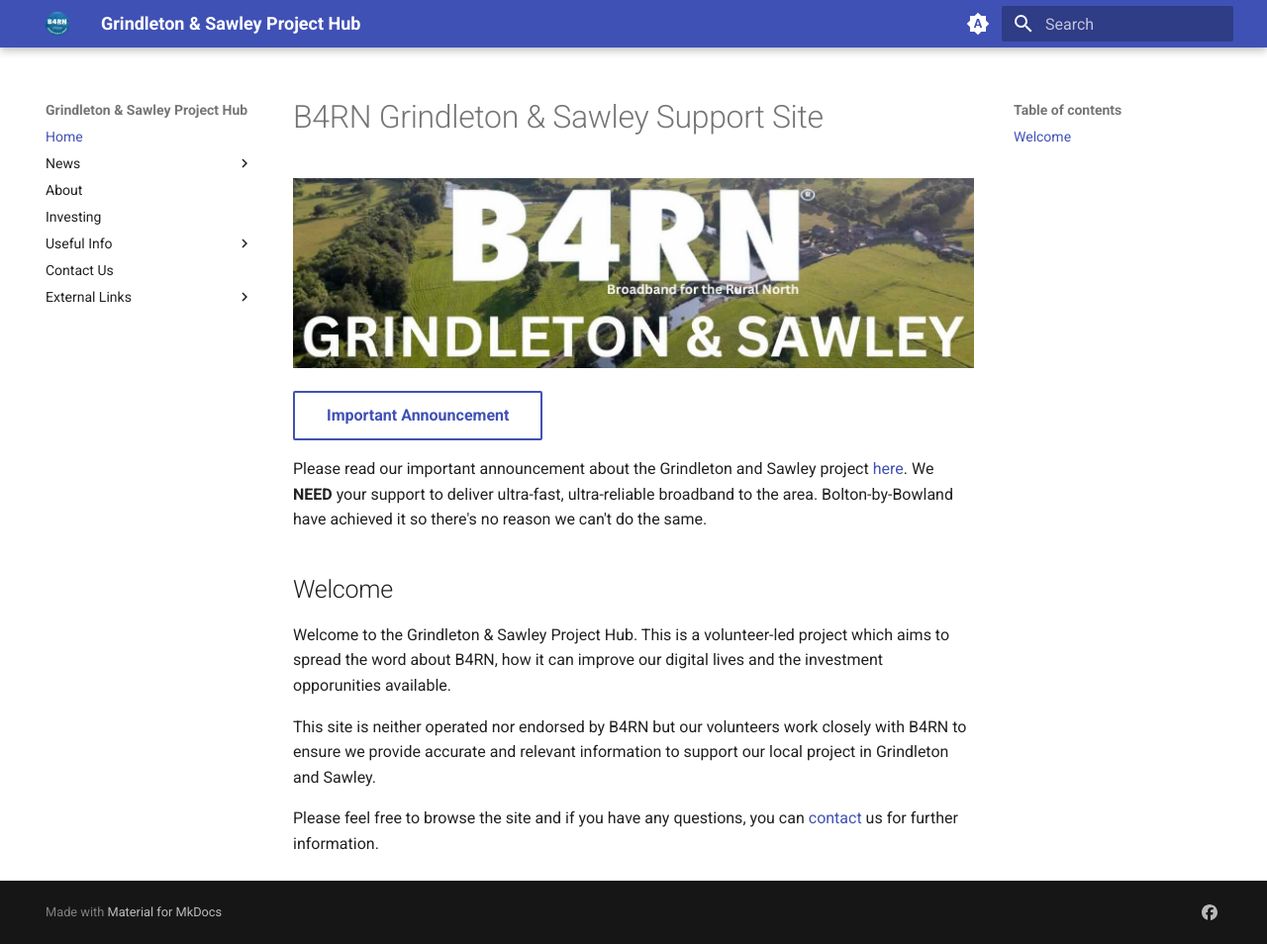
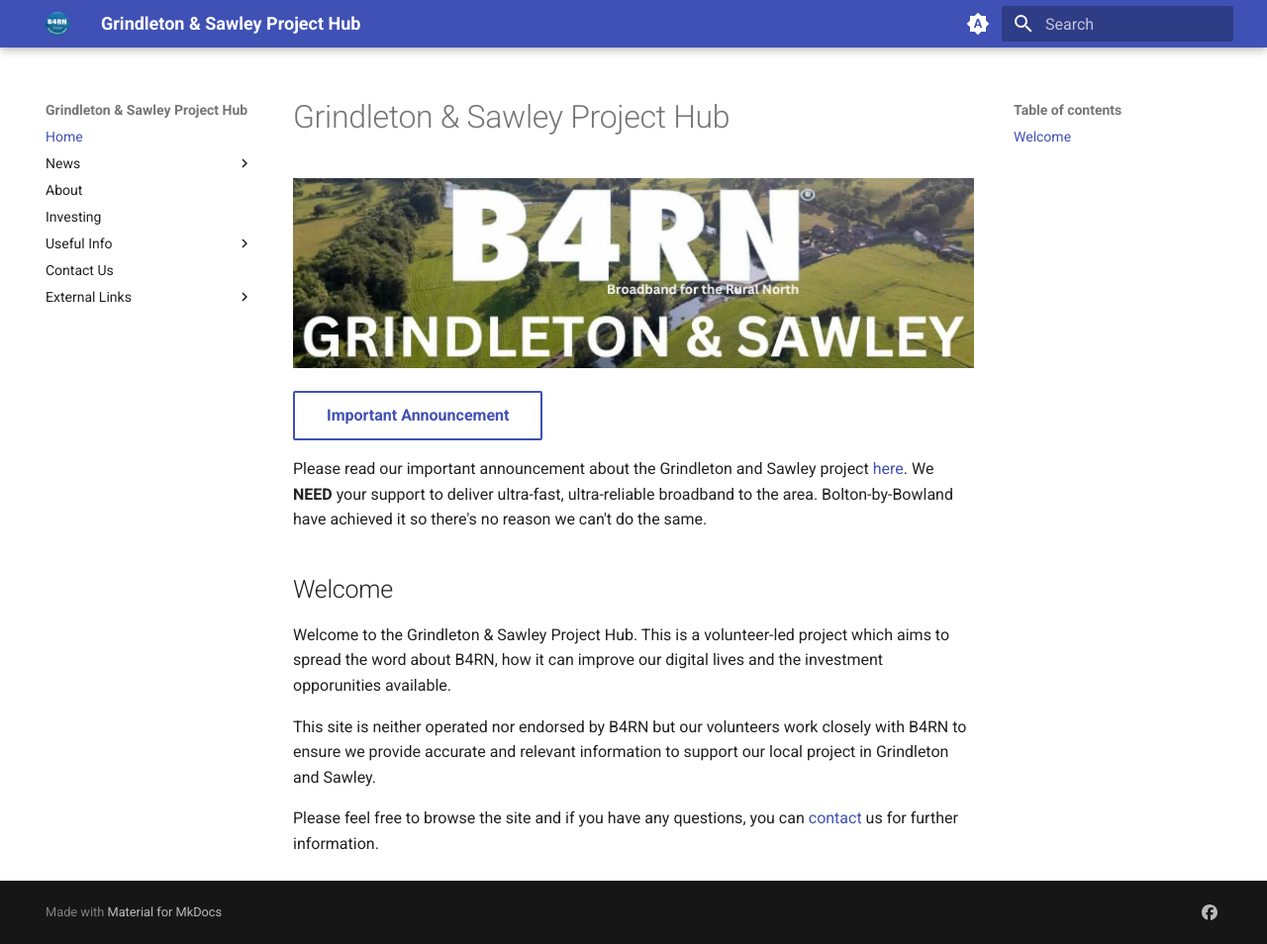
Before and after one commit to DJBenson/b4rngsdocs, an MkDocs documentation site: the page built from docs/index.md, in a window 1280 px wide and 954 px high. Shown: the whole window at 99% size. Built offline with MkDocs 1.6.1 and Material for MkDocs 9.7.7, drawn with Linux system fonts in a browser that asks for light colours.

Commit message:
Update index.md

```diff
--- a/docs/index.md
+++ b/docs/index.md
@@ -1,4 +1,4 @@
-# B4RN Grindleton & Sawley Support Site
+# Grindleton & Sawley Project Hub
 ![image](img/br4ngslogo.jpg)
 
 [Important Announcement](news/posts/2.md){ .md-button }
```
